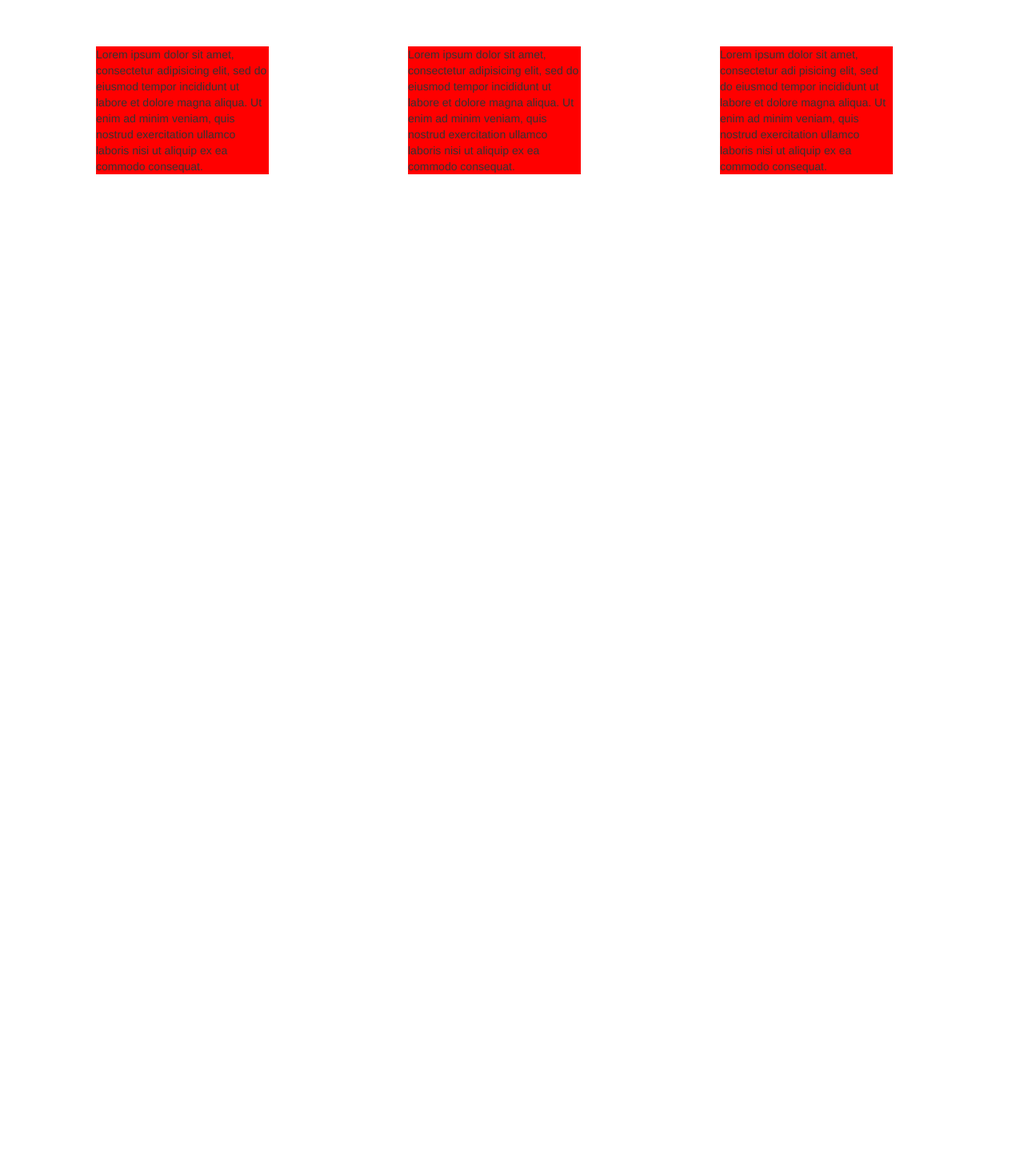
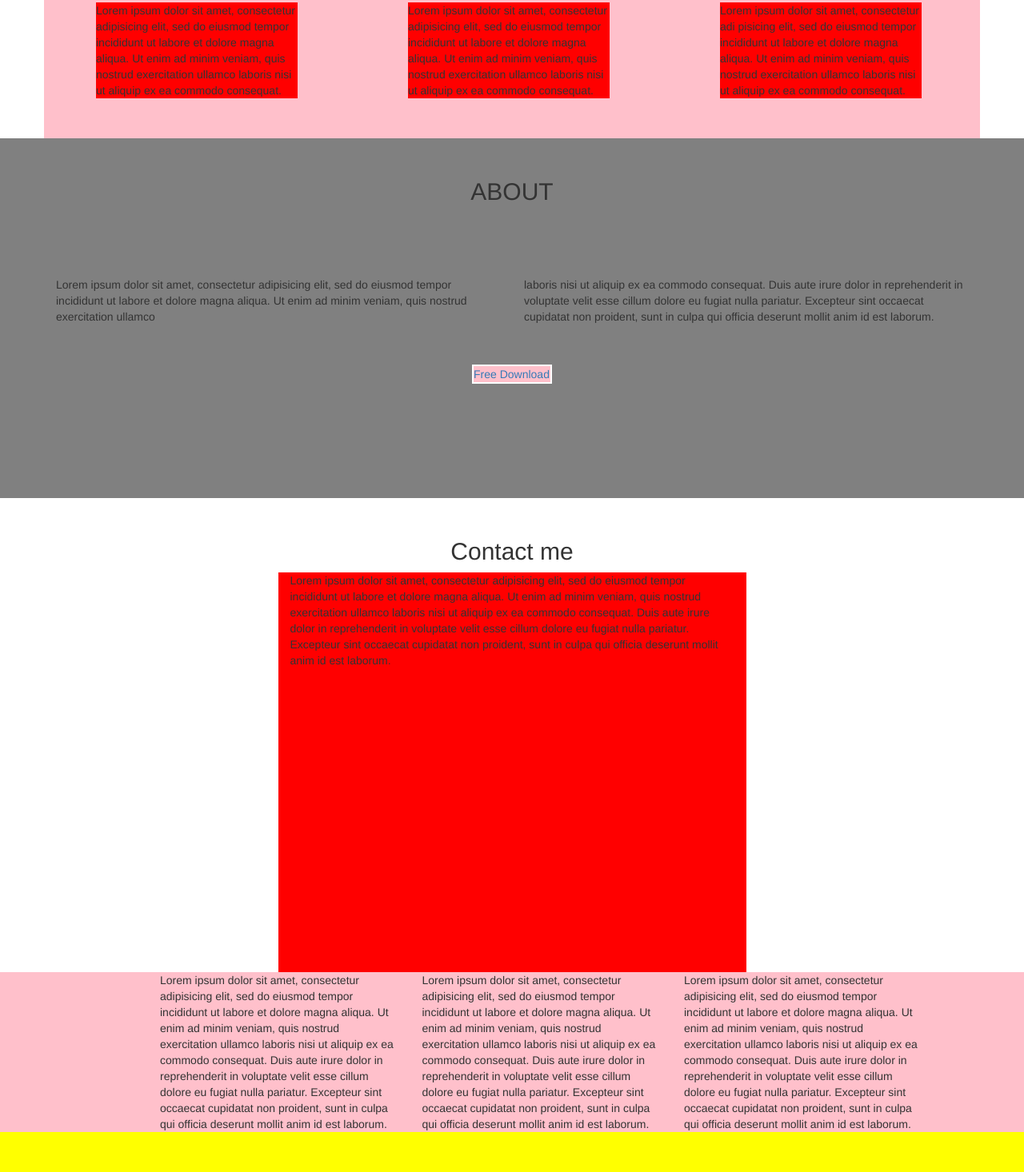
Before and after one commit to lucacarnaroli/html-css-bootstrap-freelancer, a plain HTML site: page index.html in a window 1280 px wide. Shown: the part 729-2195 px from the top of the page at 80% size. Before the commit the page ends 1012 px from the top, so only its background shows below. Drawn offline with nearby package versions, Linux system fonts and the light colour scheme.

Commit message:
final commit

```diff
--- a/css/style.css
+++ b/css/style.css
@@ -39,10 +39,47 @@
   display: flex;
 } */
 .width_30 {
-  width: 60%;
+  width: 70%;
   margin: 50px;
   background-color: red;
 }
 .box_portfolio {
-  margin-bottom: 15px;
+  background-color: pink;
 }
+.sezione_about {
+  background-color: grey;
+  height: 450px;
+}
+/* sezione about */
+.title_section {
+  text-align: center;
+  margin-top: 50px;
+}
+.box_testo {
+  margin-top: 90px;
+}
+.width_20 {
+width: 50%;
+}
+.buttom_download {
+  margin-left: 520px;
+  margin-top: 40px;
+  background-color: pink;
+  width: 100px;
+  border: 2px solid white;
+}
+.background_contact {
+  background-color: red;
+  height: 500px;;
+}
+.footer_box {
+  background-color: pink;
+}
+.footer_box .col_footer {
+  width: 100%;
+  margin-left: 200px;
+}
+.footer_bar {
+  background-color: yellow;
+  height: 50px;
+}
--- a/index.html
+++ b/index.html
@@ -79,15 +79,60 @@
            pisicing elit, sed do eiusmod tempor incididunt ut labore et dolore magna aliqua. Ut enim ad minim veniam, quis nostrud exercitation ullamco laboris nisi ut aliquip ex ea commodo consequat.
          </div>
         </div>
-
-
-
        </div>
       </div>
      </section>
+     <section class="sezione_about">
+      <div class="container about_container">
+        <h2 class="title_section">ABOUT</h2>
+       <div class="row box_testo">
+        <div class="col-lg-6 width_20 ">
+         <p>Lorem ipsum dolor sit amet, consectetur adipisicing elit, sed do eiusmod tempor incididunt ut labore et dolore magna aliqua. Ut enim ad minim veniam, quis nostrud exercitation ullamco </p>
+        </div>
+        <div class="col-lg-6 width_20">
+         <p>laboris nisi ut aliquip ex ea commodo consequat. Duis aute irure dolor in reprehenderit in voluptate velit esse cillum dolore eu fugiat nulla pariatur. Excepteur sint occaecat cupidatat non proident, sunt in culpa qui officia deserunt mollit anim id est laborum.</p>
+        </div>
+       </div>
+       <div class="buttom_download">
+        <a class="grafic_buttom" href="#">Free Download</a>
+       </div>
+      </div>
+     </section>
+     <section class="contact_me">
+      <div class="container">
+        <h2 class="title_section">Contact me</h2>
+       <div class="row">
+        <div class="col-lg-3"></div>
+        <div class="col-lg-6 background_contact">
+          Lorem ipsum dolor sit amet, consectetur adipisicing elit, sed do eiusmod tempor incididunt ut labore et dolore magna aliqua. Ut enim ad minim veniam, quis nostrud exercitation ullamco laboris nisi ut aliquip ex ea commodo consequat. Duis aute irure dolor in reprehenderit in voluptate velit esse cillum dolore eu fugiat nulla pariatur. Excepteur sint occaecat cupidatat non proident, sunt in culpa qui officia deserunt mollit anim id est laborum.
+        </div>
+        <div class="col-lg-3"></div>
+       </div>
+      </div>
+     </section>
+    </main>
 
-    </main>
     <footer>
+     <div class="container_fluid">
+      <div class="row footer_box">
+       <div class="col-lg-3">
+        <div class="col_footer">
+          Lorem ipsum dolor sit amet, consectetur adipisicing elit, sed do eiusmod tempor incididunt ut labore et dolore magna aliqua. Ut enim ad minim veniam, quis nostrud exercitation ullamco laboris nisi ut aliquip ex ea commodo consequat. Duis aute irure dolor in reprehenderit in voluptate velit esse cillum dolore eu fugiat nulla pariatur. Excepteur sint occaecat cupidatat non proident, sunt in culpa qui officia deserunt mollit anim id est laborum.
+        </div>
+       </div>
+       <div class="col-lg-3 ">
+        <div class="col_footer">
+          Lorem ipsum dolor sit amet, consectetur adipisicing elit, sed do eiusmod tempor incididunt ut labore et dolore magna aliqua. Ut enim ad minim veniam, quis nostrud exercitation ullamco laboris nisi ut aliquip ex ea commodo consequat. Duis aute irure dolor in reprehenderit in voluptate velit esse cillum dolore eu fugiat nulla pariatur. Excepteur sint occaecat cupidatat non proident, sunt in culpa qui officia deserunt mollit anim id est laborum.
+        </div>
+       </div>
+       <div class="col-lg-3 ">
+        <div class="col_footer">
+          Lorem ipsum dolor sit amet, consectetur adipisicing elit, sed do eiusmod tempor incididunt ut labore et dolore magna aliqua. Ut enim ad minim veniam, quis nostrud exercitation ullamco laboris nisi ut aliquip ex ea commodo consequat. Duis aute irure dolor in reprehenderit in voluptate velit esse cillum dolore eu fugiat nulla pariatur. Excepteur sint occaecat cupidatat non proident, sunt in culpa qui officia deserunt mollit anim id est laborum.
+        </div>
+       </div>
+       <div class="col-lg-12 footer_bar"></div>
+      </div>
+     </div>
 
     </footer>
 
```
Lines whose indentation alone changed are shown as unchanged.
